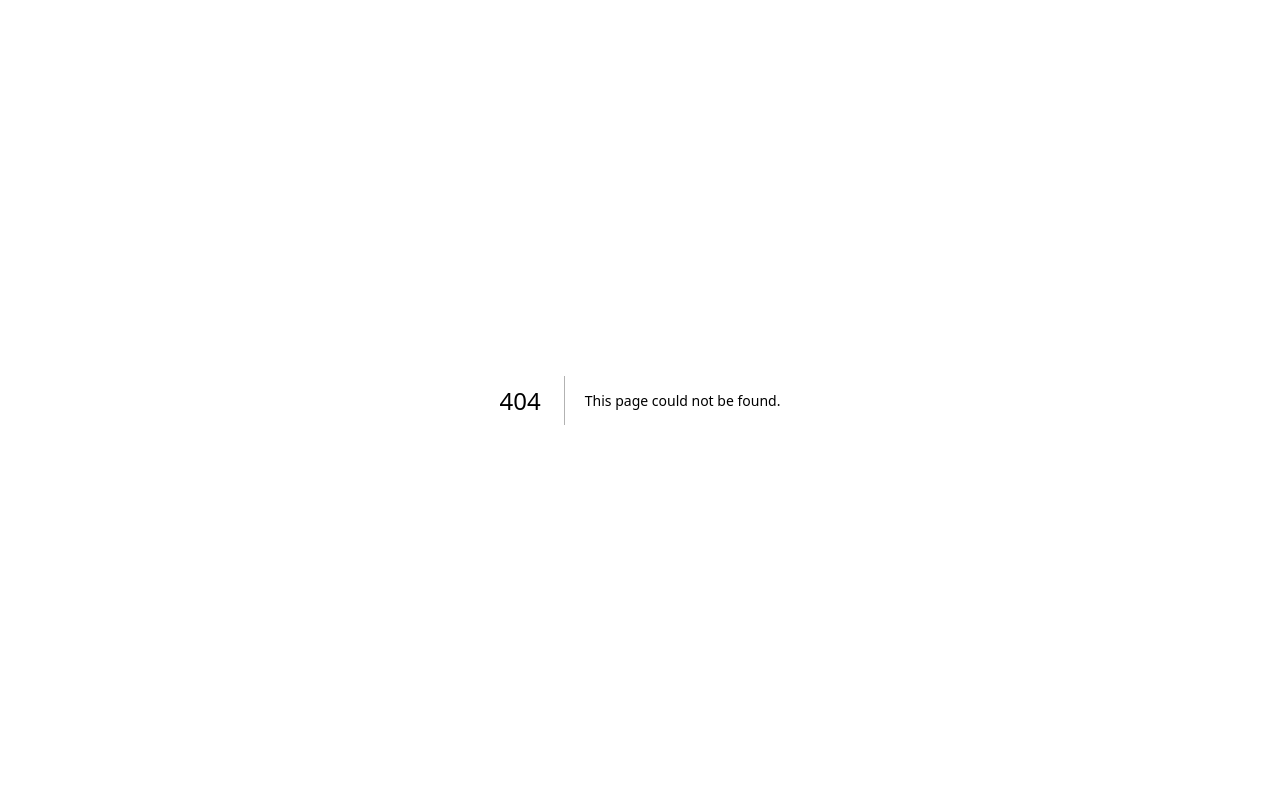
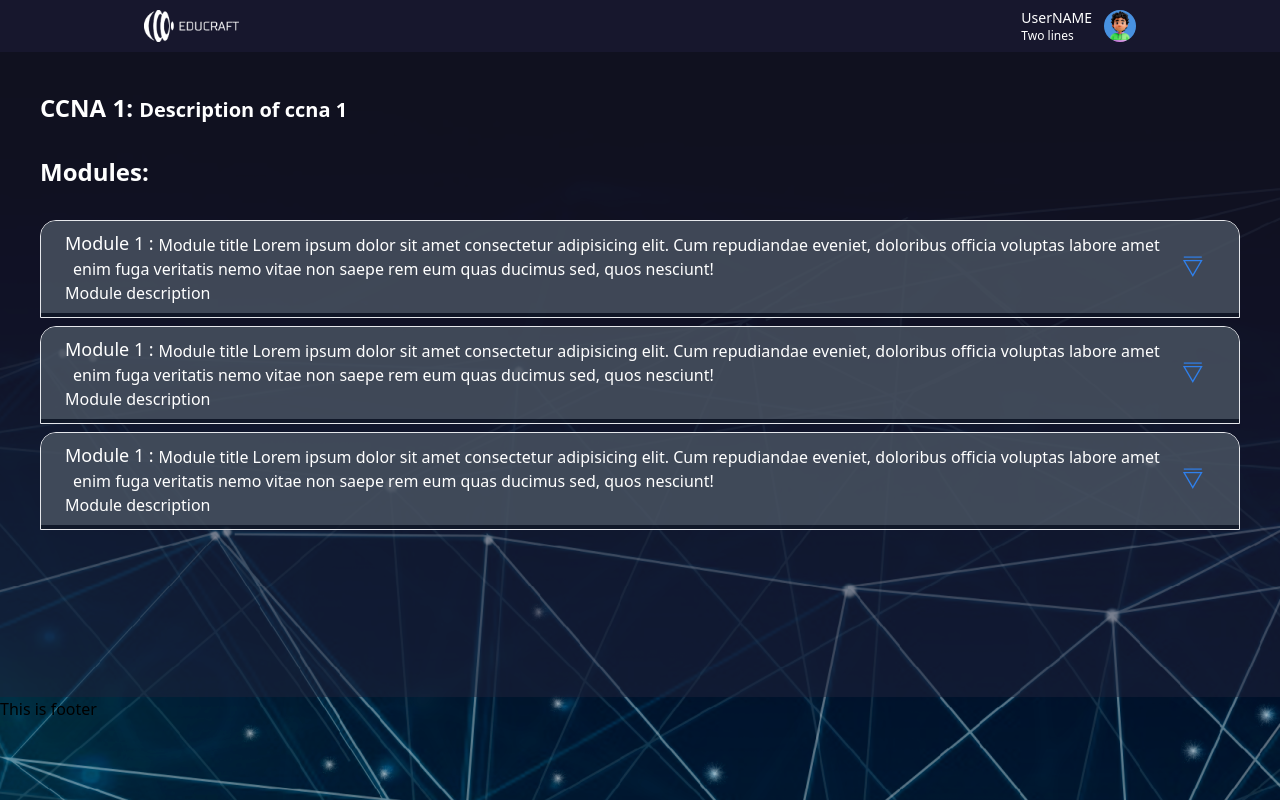
Before and after one commit to Hamza-El-Fahli/Educraft_Server, a Next.js app: page /userPlatform/modules in a window 1280 px wide. Before the commit this address had no page. Built offline with nearby package versions, Linux system fonts and the light colour scheme.

Commit message:
wip: UserPlatform - create user module page - create ModuleCard component - add the styling

```diff
--- a/src/app/userPlatform/components/CourseCard.tsx
+++ b/src/app/userPlatform/components/CourseCard.tsx
@@ -3,11 +3,11 @@ import React from 'react'
 function CourseCard() {
   return (
 
-    <div className="p-3 pb-2 h-64 bg-[#21233B]/50 border-[#0090BD]/20 border-2 rounded-xl flex flex-col gap-2 text-white">
+    <div className="p-3 pb-8 h-64 bg-[#21233B]/50 border-[#0090BD]/20 border-2 rounded-xl flex flex-col gap-2 text-white">
     <img src='/image_1.png' className="h-1/2 w-full " />
     <h2 className="font-bold">CCNA 1</h2>
-    <p>Lorem ipsum, dolor sit amet consectetur adipisicing elit. </p>
-    <button className="bg-firstBlue p-1 rounded-xl font-bold">ENROLL</button>
+    <p className='pl-2'>Lorem ipsum, dolor sit amet consectetur adipisicing elit. </p>
+    <button className="bg-firstBlue p-1 rounded-xl font-bold ">ENROLL</button>
 </div>
   )
 }
--- /dev/null
+++ b/src/app/userPlatform/components/ModuleCard.tsx
@@ -0,0 +1,36 @@
+import React from 'react'
+
+function ModuleCard() {
+
+    return (
+        <div className='border w-full rounded-t-2xl overflow-hidden '>
+            <div className="w-full  flex justify-between bg-gray-600/80 p-2 px-6 ">
+                <span className='w-full '>
+                    <h1 className='float-left text-lg' >Module 1 :&nbsp;</h1> <h2 className='mt-1 ml-2'> Module title Lorem ipsum dolor sit amet consectetur adipisicing elit. Cum repudiandae eveniet, doloribus officia voluptas labore amet enim fuga veritatis nemo vitae non saepe rem eum quas ducimus sed, quos nesciunt!</h2>
+                    <h2>Module description</h2>
+                </span>
+                <span className='self-center text-firstBlue'>
+
+                <button className='line p-3 pb-4 text-firstBlue rotate-180 origin-center  duration-500 text-2xl hover:rotate-0'>&#10699;</button>
+                </span>
+
+            </div>
+            <div  className=' w-full overflow-hidden duration-500 h-1 hover:h-auto'>
+                <div className='px-3 border-b  bg-gray-900/80 '>
+                    <h1 className='inline-block text-[#C3C1C1] font-semibold'>Chapter 1 : Title of chapter 1</h1>
+                    <a href="#" className='float-right text-firstBlue'>View chapter</a>
+                </div>
+                <div className='px-3 border-b  bg-gray-900/80 '>
+                    <h1 className='inline-block text-[#C3C1C1] font-semibold'>Chapter 1 : Title of chapter 1</h1>
+                    <a href="#" className='float-right text-firstBlue'>View chapter</a>
+                </div>
+                <div className='px-3 border-b  bg-gray-900/80 '>
+                    <h1 className='inline-block text-[#C3C1C1] font-semibold'>Chapter 1 : Title of chapter 1</h1>
+                    <a href="#" className='float-right text-firstBlue'>View chapter</a>
+                </div>
+            </div>
+        </div>
+    )
+}
+
+export default ModuleCard
--- a/src/app/userPlatform/courses/page.tsx
+++ b/src/app/userPlatform/courses/page.tsx
@@ -3,7 +3,7 @@ import { Header } from "../components/Header";
 
 export default function User_courses() {
     return (
-        <div className=" h-svh w-full flex  flex-col " style={{ background: 'url(/networking-bg.png)' }} >
+        <div className=" h-svh w-full flex  flex-col" style={{ background: 'url(/networking-bg.png)' }} >
             <Header />
             <main className="w-full h-full">
                 <div className="w-full flex gap-10 text-white pt-10 pl-5 bg-secondary/50 " style={{ borderBottomWidth: 1 }}>
--- /dev/null
+++ b/src/app/userPlatform/modules/page.tsx
@@ -0,0 +1,36 @@
+import CourseCard from "../components/CourseCard";
+import { Header } from "../components/Header";
+import ModuleCard from "../components/ModuleCard";
+
+export default function User_modules() {
+    return (
+        <div className=" h-svh w-full flex  flex-col" style={{ background: 'url(/networking-bg.png)' }} >
+            <Header />
+            <main className="w-full h-full">
+
+                <div className="h-full flex flex-col space-y-8 px-10 pt-10  bg-secondary/50 text-white">
+                    <div>
+                        <h1 className="font-bold text-2xl">CCNA 1: <span className="text-xl">Description of ccna 1</span></h1>
+                    </div>
+                    <h1 className="font-bold text-2xl">Modules:</h1>
+                    <div className="flex gap-2 flex-col">
+
+                    <ModuleCard />
+                    <ModuleCard />
+                    <ModuleCard />
+
+                    </div>
+                </div>
+
+            </main>
+            <footer className="h-32">
+                This is footer
+            </footer>
+
+
+
+
+
+        </div>
+    )
+}
```
